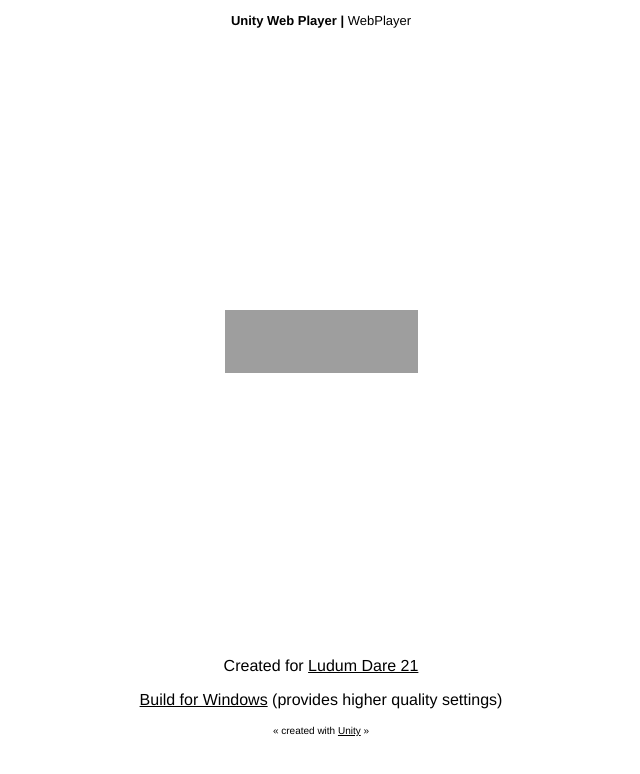
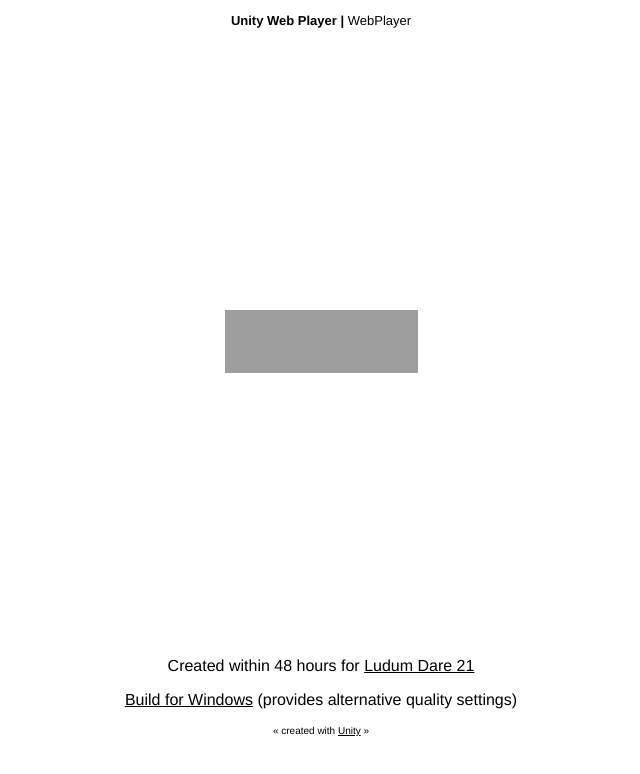
Before and after one commit to hayfield/hayfield.github.com, a plain HTML site: page ludum-dare/21/webplayer/WebPlayer.html in a window 1280 px wide. Shown: the whole page, without its empty margins (319-959 px from the left). Drawn offline with Linux system fonts and the light colour scheme; grey boxes are pictures that could not be loaded.

Commit message:
Rename the LD21 zips to have more useful names

```diff
--- a/ludum-dare/21/webplayer/WebPlayer.html
+++ b/ludum-dare/21/webplayer/WebPlayer.html
@@ -77,8 +77,8 @@
 				</div>
 			</div>
 		</div>
-		<p>Created for <a href="http://www.ludumdare.com/compo/ludum-dare-21/?action=preview">Ludum Dare 21</a></p>
-		<p><a href="https://github.com/hayfield/hayfield.github.com/raw/master/ludum-dare/21/Windows.zip">Build for Windows</a> (provides higher quality settings)</p>
+		<p>Created within 48 hours for <a href="http://www.ludumdare.com/compo/ludum-dare-21/?action=preview">Ludum Dare 21</a></p>
+		<p><a href="https://github.com/hayfield/hayfield.github.com/raw/master/ludum-dare/21/BallinBasement-Windows.zip">Build for Windows</a> (provides alternative quality settings)</p>
 		<p class="footer">&laquo; created with <a href="http://unity3d.com/unity/" title="Go to unity3d.com">Unity</a> &raquo;</p>
 	</body>
 </html>
```
Also changed, not shown: 3 other files.
